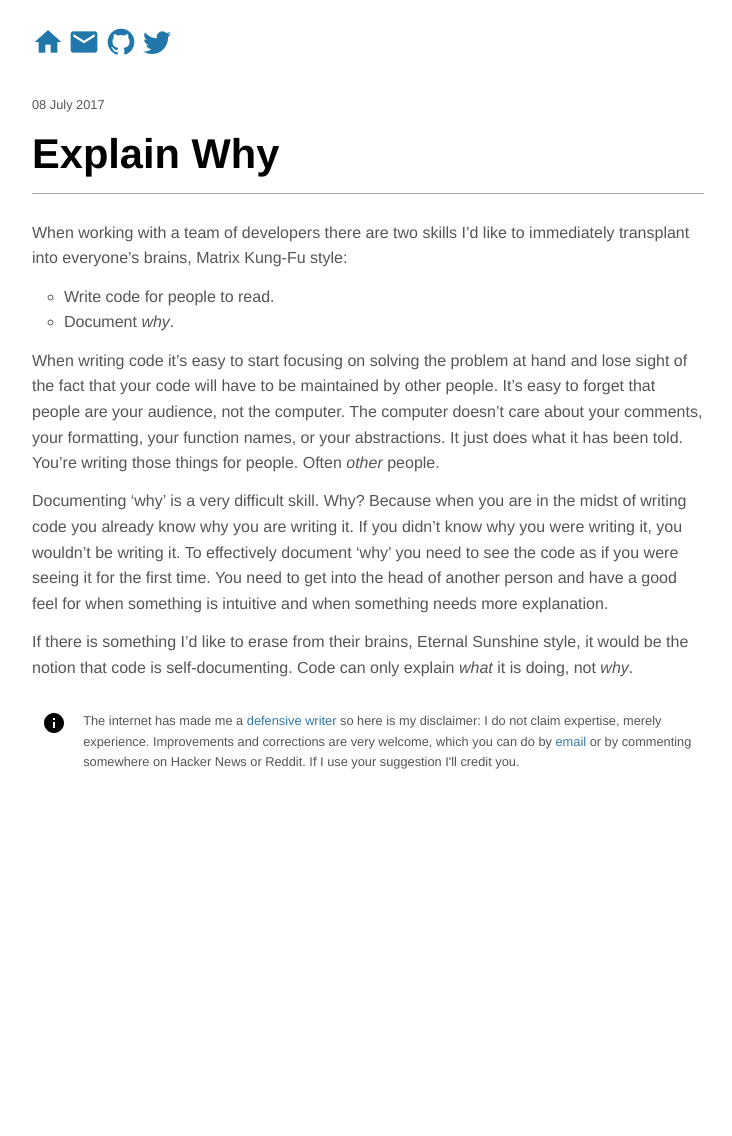
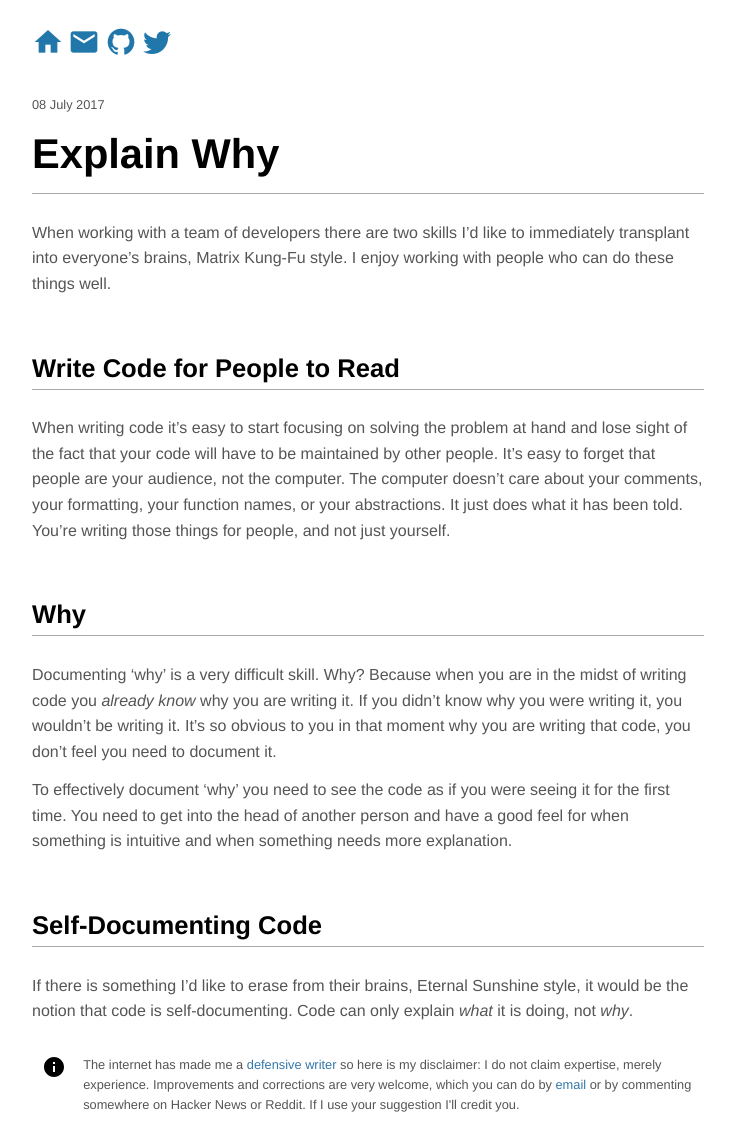
Before and after one commit to KMahoney/kmahoney.github.io, a Jekyll site: the page built from _posts/2017-07-08-explain-why.markdown, in a window 1280 px wide. Shown: the whole page, without its empty margins (272-1004 px from the left). Built offline with Jekyll 4.4.1, drawn with Linux system fonts in a browser that asks for light colours; before the commit the page ends 900 px from its top, so only the background shows below that.

Commit message:
tighten up explain why

```diff
--- a/_posts/2017-07-08-explain-why.markdown
+++ b/_posts/2017-07-08-explain-why.markdown
@@ -1,16 +1,16 @@
 ---
 layout: article
-title: An Essential Developer Skill - Explain Why
-description: The better you do this, the easier you are to work with.
+title: Explain Why
+description: Two essential developer skills.
 ---
 
 # Explain Why
 
 When working with a team of developers there are two skills I'd like
-to immediately transplant into everyone's brains, Matrix Kung-Fu style:
+to immediately transplant into everyone's brains, Matrix Kung-Fu
+style. I enjoy working with people who can do these things well.
 
-- Write code for people to read.
-- Document *why*.
+## Write Code for People to Read
 
 When writing code it's easy to start focusing on solving the problem
 at hand and lose sight of the fact that your code will have to be
@@ -18,15 +18,22 @@ maintained by other people. It's easy to forget that people are your
 audience, not the computer. The computer doesn't care about your
 comments, your formatting, your function names, or your
 abstractions. It just does what it has been told. You're writing those
-things for people. Often *other* people.
+things for people, and not just yourself.
+
+## Why
 
 Documenting 'why' is a very difficult skill. Why? Because when you are
-in the midst of writing code you already know why you are writing
-it. If you didn't know why you were writing it, you wouldn't be writing
-it. To effectively document 'why' you need to see the code as if you
-were seeing it for the first time. You need to get into the head of
-another person and have a good feel for when something is intuitive
-and when something needs more explanation.
+in the midst of writing code you *already know* why you are writing
+it. If you didn't know why you were writing it, you wouldn't be
+writing it. It's so obvious to you in that moment why you are writing
+that code, you don't feel you need to document it.
+
+To effectively document 'why' you need to see the code as if you were
+seeing it for the first time. You need to get into the head of another
+person and have a good feel for when something is intuitive and when
+something needs more explanation.
+
+## Self-Documenting Code
 
 If there is something I'd like to erase from their brains, Eternal
 Sunshine style, it would be the notion that code is
```
